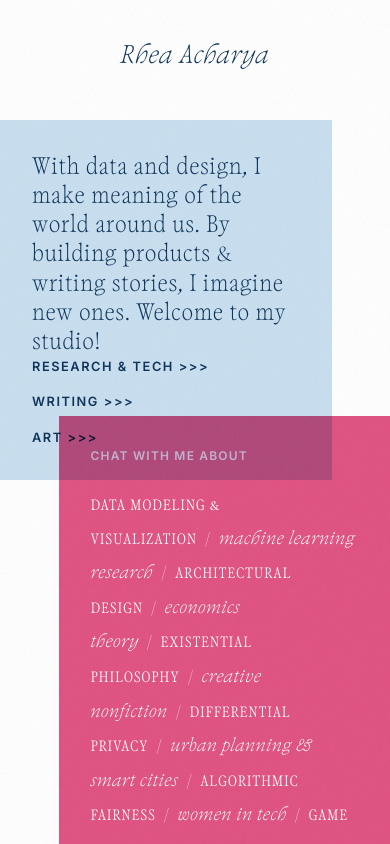
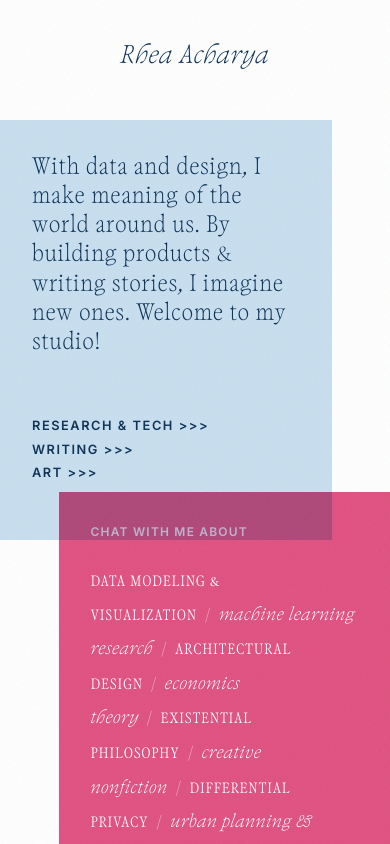
Before and after one commit to rheaacharya11/personal-website-26, a Next.js app: page / in a window 390 px wide. Shown: the top 844 px of the page. Built offline with nearby package versions, Linux system fonts and the light colour scheme.

Commit message:
mobile eidts

```diff
--- a/app/page.tsx
+++ b/app/page.tsx
@@ -37,8 +37,8 @@ export default function AboutPage() {
 
       {/* Blue intro block — col 1 row 1 on desktop, first on mobile */}
       <section
-        className="w-[85%] md:w-full p-8 md:p-16 flex flex-col relative min-h-[360px] md:min-h-[500px]"
-        style={{ color: navy }}
+        className="w-[85%] md:w-full p-8 md:p-16 flex flex-col relative"
+        style={{ color: navy, minHeight: "clamp(420px, 70vw, 500px)" }}
       >
         <div
           className="absolute inset-0 -z-10"
@@ -47,18 +47,18 @@ export default function AboutPage() {
         <p style={{ fontSize: "clamp(1.4rem, 2.5vw, 1.9rem)", lineHeight: 1.3, fontFamily: "DaVinci, var(--font-serif)", fontWeight: 300, letterSpacing: "0.02em" }}>
           With data and design, I make meaning of the world around us. By building products & writing stories, I imagine new ones. Welcome to my studio!
         </p>
-        <div className="flex-1" />
-        <nav className="flex flex-col gap-4" style={{ fontFamily: "var(--font-sans)", fontSize: "0.8rem", fontWeight: 600, letterSpacing: "0.12em" }}>
+        <div style={{ flex: 0.7 }} />
+        <nav className="flex flex-col gap-1" style={{ fontFamily: "var(--font-sans)", fontSize: "0.8rem", fontWeight: 600, letterSpacing: "0.12em" }}>
           <a href="/research" className="uppercase hover:opacity-60 transition-opacity">Research & Tech {">>>"}</a>
           <a href="/writing" className="uppercase hover:opacity-60 transition-opacity">Writing {">>>"}</a>
           <a href="/art" className="uppercase hover:opacity-60 transition-opacity">Art {">>>"}</a>
         </nav>
-        <div className="flex-1" />
+        <div className="hidden md:block" style={{ flex: 1 }} />
       </section>
 
       {/* Pink excited block — col-span-2 row 2 on desktop, between blue and CV on mobile */}
       <section
-        className="-mt-16 p-8 text-left md:col-span-2 md:row-start-2 order-2 md:order-none w-[85%] ml-auto md:w-[70%] md:ml-[20%]"
+        className="relative z-10 -mt-12 md:-mt-14 p-8 text-left md:col-span-2 md:row-start-2 order-2 md:order-none w-[85%] ml-auto md:w-[70%] md:ml-[20%]"
         style={{
           background: pink,
           color: "#fff",
--- a/components/WritingList.tsx
+++ b/components/WritingList.tsx
@@ -17,7 +17,7 @@ export default function WritingList({ sections }: { sections: Section[] }) {
       {sections.map((section) => (
         <div key={section.heading}>
           <span
-            className="text-xs tracking-widest uppercase font-normal block mb-2 -ml-6"
+            className="text-xs tracking-widest uppercase font-normal block mb-2 -ml-4 md:-ml-6"
             style={{ fontFamily: "var(--font-sans)", color: section.color }}
           >
             {section.heading}
```
